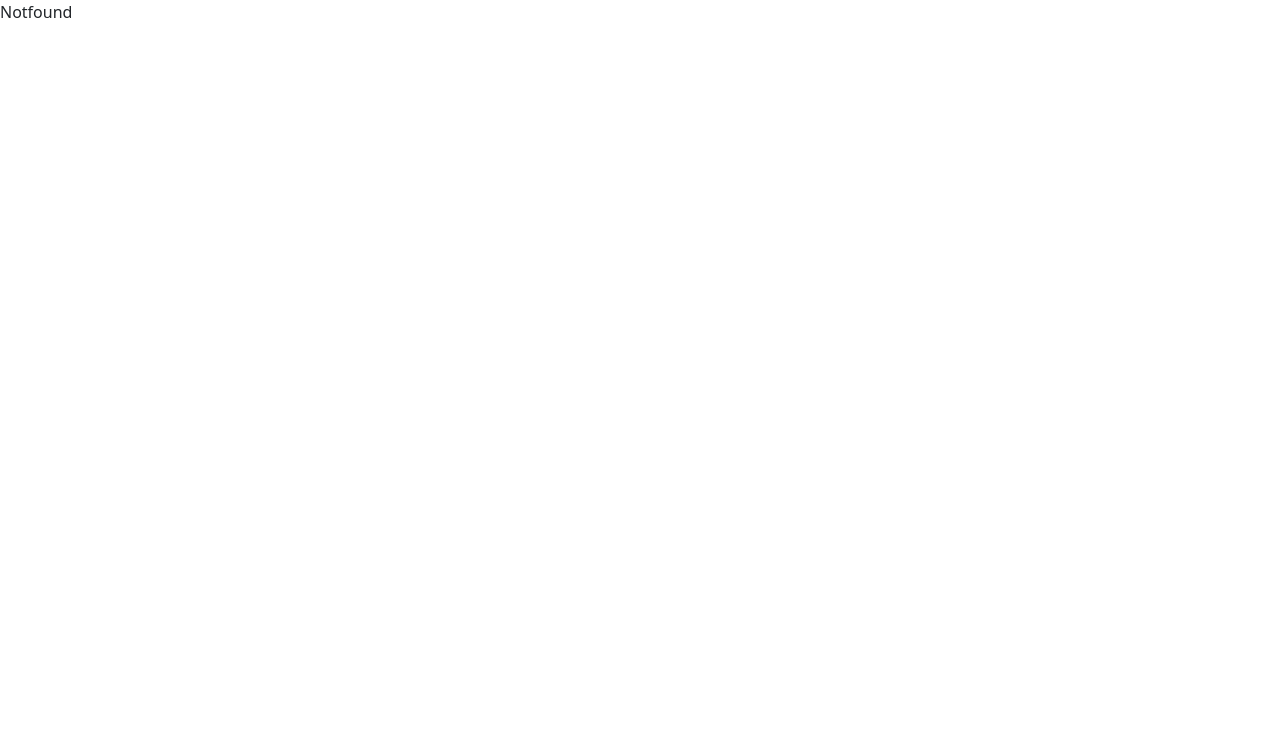
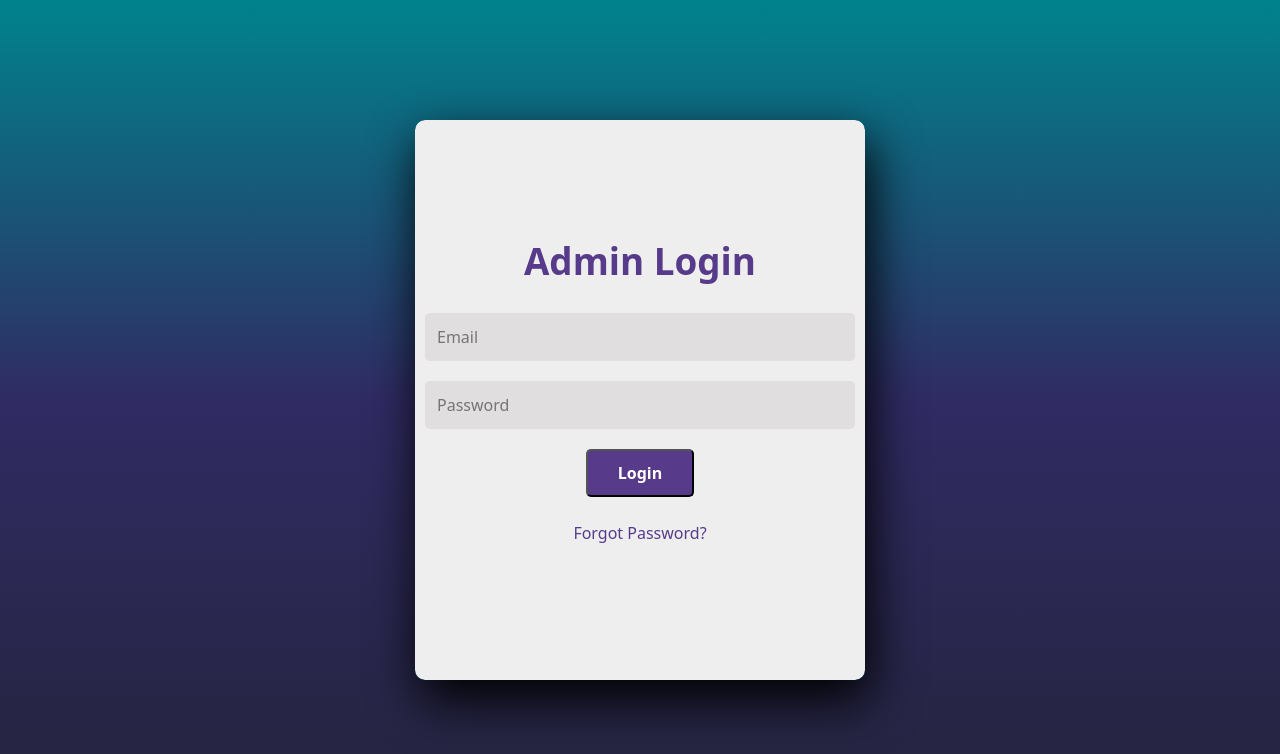
Before and after one commit to devtescode/Front_end_datasite, a React (Vite) app: page /adminlogin in a window 1280 px wide. Shown: the top 754 px of the page. Built offline with nearby package versions, Linux system fonts and the light colour scheme.

Commit message:
updated admin login page

```diff
--- a/src/App.jsx
+++ b/src/App.jsx
@@ -6,6 +6,7 @@ import Signup from './components/SignUp/Signup'
 import Login from './components/Loginpage/Login'
 import Dashboard from './components/Dashboardpage/Dashboard'
 import Buydata from './components/Buydatapage/Buydata'
+import Adminlogin from './components/AdminLoginpage/Adminlogin'
 
 function App() {
   return (
@@ -16,6 +17,7 @@ function App() {
       <Route path='/login' element={<Login/>}/>
       <Route path='/dashboard' element={<Dashboard/>}/>
       <Route path='/buydata' element={<Buydata/>}/>
+      <Route path='/adminlogin' element={<Adminlogin/>}/>
       <Route path='*' element={<Notfound/>}/>
     </Routes>
     </>
--- /dev/null
+++ b/src/components/AdminLoginpage/Adminlogin.jsx
@@ -0,0 +1,124 @@
+import React, { useEffect } from 'react';
+import { useFormik } from 'formik';
+import * as Yup from 'yup';
+import axios from 'axios';
+import Swal from 'sweetalert2';
+import { useNavigate } from 'react-router-dom';
+
+const Adminlogin = () => {
+  const navigate = useNavigate();
+  const formik = useFormik({
+    initialValues: {
+      Email: '',
+      Password: '',
+    },
+    validationSchema: Yup.object({
+      Email: Yup.string().email('Invalid email address').required('Email is required'),
+      Password: Yup.string().min(4, 'Password must be at least 6 characters').required('Password is required'),
+    }),
+    onSubmit: async (values, { setSubmitting }) => {
+      try {
+        const response = await axios.post('http://localhost:4000/userfunding/adminlogin', values);
+        console.log(response);
+
+        if (response.data.status) {
+          Swal.fire({
+            icon: 'success',
+            title: 'Welcome Admin!',
+            text: response.data.message,
+          }).then(() => {
+            localStorage.setItem('adminToken', response.data.token);
+            navigate('/admin/dashboard'); // Redirect to admin dashboard
+          });
+
+        } else {
+          Swal.fire({
+            icon: 'error',
+            title: 'Error',
+            text: response.data.message || 'Something went wrong.',
+          });
+        }
+      } catch (error) {
+        if (error.response) {
+          // Server responded with a status other than 200 range
+          console.log('Response error:', error.response.data);
+          Swal.fire({
+            icon: 'error',
+            title: 'Error',
+            text: error.response.data.message || 'An error occurred.',
+          });
+        } else if (error.request) {
+          // Request was made but no response received
+          console.log('Request error:', error.request);
+          Swal.fire({
+            icon: 'error',
+            title: 'Network Error',
+            text: 'Unable to connect to the server. Please try again later.',
+          });
+        } else {
+          // Something happened in setting up the request
+          console.log('Error:', error.message);
+          Swal.fire({
+            icon: 'error',
+            title: 'Error',
+            text: 'An unexpected error occurred.',
+          });
+        }
+      }
+       finally {
+        setSubmitting(false);
+      }
+    },
+  });
+  return (
+    <div className='container_main'>
+      <div className='main'>
+        <div className='signup'>
+          <form onSubmit={formik.handleSubmit}>
+            <h2 className='labelstyle text-center'>Admin Login</h2>
+            <input
+              type='email'
+              className={`input_text ${formik.touched.Email && formik.errors.Email ? 'is-invalid' : ''}`}
+              onChange={formik.handleChange}
+              onBlur={formik.handleBlur}
+              name='Email'
+              value={formik.values.Email}
+              placeholder='Email'
+            />
+            {formik.touched.Email && formik.errors.Email ? (
+              <div className='invalid-feedback'>{formik.errors.Email}</div>
+            ) : null}
+            <input
+              type='password'
+              className={`input_text ${formik.touched.Password && formik.errors.Password ? 'is-invalid' : ''}`}
+              onChange={formik.handleChange}
+              onBlur={formik.handleBlur}
+              name='Password'
+              value={formik.values.Password}
+              placeholder='Password'
+            />
+            {formik.touched.Password && formik.errors.Password ? (
+              <div className='invalid-feedback'>{formik.errors.Password}</div>
+            ) : null}
+            <div className='text-center'>
+              <button type='submit' className='button_submit' disabled={formik.isSubmitting}>
+                {formik.isSubmitting ? 'Loading...' : 'Login'}
+              </button>
+            </div>
+          </form>
+
+          <div className='mt-4'>
+            {/* <div>
+              <span>Don't have an account yet? <span className='fw-bold' onClick={GotoSignupBtn} style={{ color: "#573b8a", cursor: "pointer" }}>Sign Up</span></span>
+            </div> */}
+            <div className='text-center'>
+              <p style={{ color: "#573b8a", cursor: "pointer" }}>Forgot Password?</p>
+            </div>
+          </div>
+        </div>
+      </div>
+    </div>
+  )
+}
+
+export default Adminlogin
--- a/src/components/Buydatapage/Buydata.jsx
+++ b/src/components/Buydatapage/Buydata.jsx
@@ -18,24 +18,45 @@ const Buydata = () => {
 
                     <div className="mb-3">
                         <label className="form-label">Network</label>
-                        <input type="text" className="form-control" placeholder="Enter network provider" />
+                        <select name="" id=""  type="text" className="form-control">
+                            <option value="">Choose Network</option>
+                            <option value="">MTN</option>
+                            <option value="">AIRTEL</option>
+                            <option value="">GLO</option>
+                            <option value="">9MOBILE</option>
+                        </select>
+
                     </div>
+
+
 
                     <div className="mb-3">
                         <label className="form-label">Data Type</label>
-                        <input type="text" className="form-control" placeholder="Enter data type" />
+                        <select name="" id=""  type="text" className="form-control">
+                            <option value="">Choose Type</option>
+                            <option value="">SME</option>
+                            <option value="">SME2</option>
+                            <option value="">AWOOF GIFTING</option>
+                        </select>
                     </div>
 
                     <div className="mb-3">
                         <label className="form-label">Plan</label>
-                        <input type="text" className="form-control" placeholder="Enter plan details" />
+                        <select name="" id=""  type="text" className="form-control">
+                            <option value="">Choose Data Plan</option>
+                            <option value="">500MB SME = N133 30Days</option>
+                            <option value="">500MB SME = N133 30Days</option>
+                            <option value="">500MB SME = N133 30Days</option>
+                            <option value="">500MB SME = N133 30Days</option>
+                            <option value="">500MB SME = N133 30Days</option>
+
+                        </select>
                     </div>
 
                     <div className="mb-3">
                         <label className="form-label">Phone Number</label>
                         <textarea className="form-control" rows="3" placeholder="Enter phone number"></textarea>
                     </div>
-
                     <button className="btn btn-dark">Continue</button>
                 </div>
 
```
